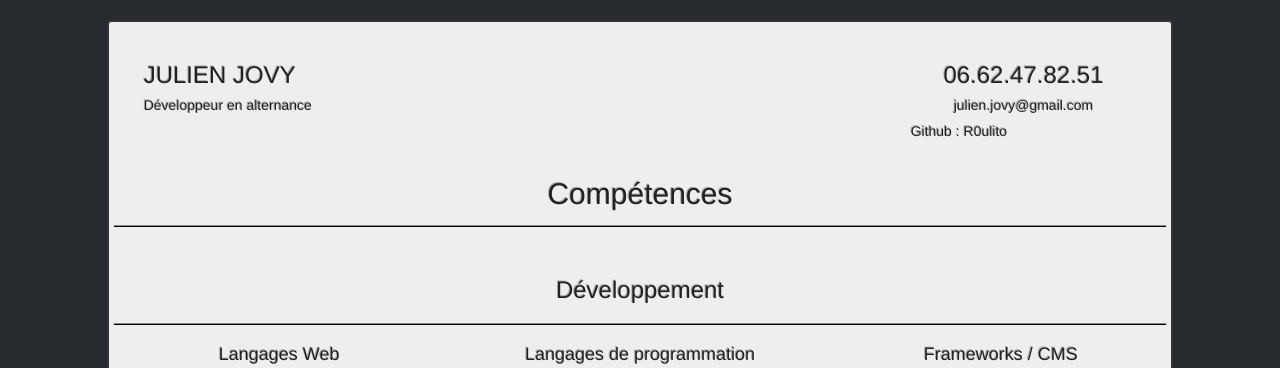
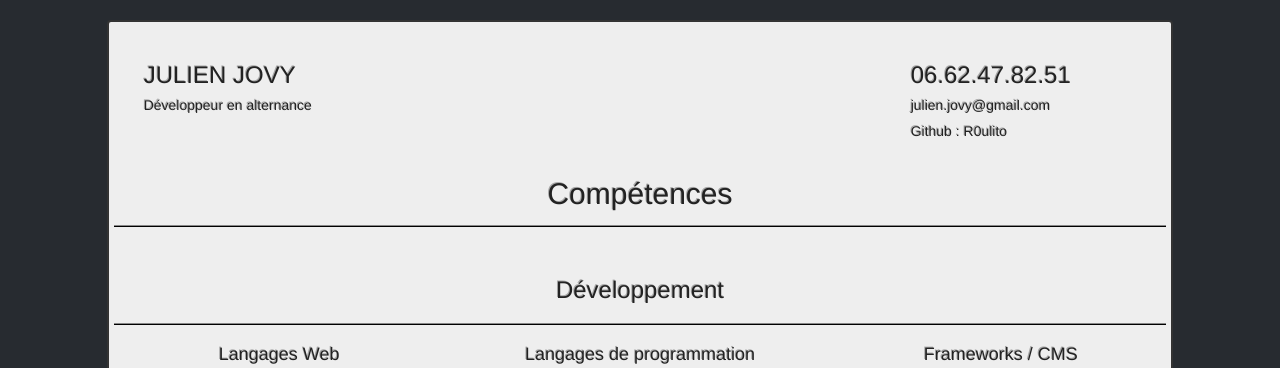
Before and after one commit to R0ulito/CV, a PHP site: page /cv.php in a window 1280 px wide. Shown: the part 52-420 px from the top of the page. Run offline with PHP 8.4, Linux system fonts and the light colour scheme; some libraries are stand-ins or nearby versions.

Commit message:
Rectification d'alignement cartouche

```diff
--- a/cv.php
+++ b/cv.php
@@ -17,8 +17,8 @@
 		</p>
 	</div>
 	<div class="col-sm-offset-6 col-sm-3 col-xs-offset-5 col-xs-3">
-	<h3 class="push-right text-center">06.62.47.82.51</h3>
-	<h5 class="push-right text-center">julien.jovy@gmail.com</h5>
+	<h3 class="push-right">06.62.47.82.51</h3>
+	<h5 class="push-right">julien.jovy@gmail.com</h5>
 	<h5 class="push-right text-nowrap">Github : R0ulito</h5>
 	</div>
 	<br> <!--regle un souci de centrage du titre suivant sur les écrans à petite largeur-->
```
